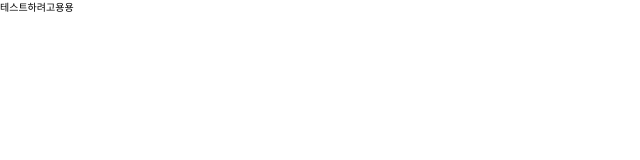
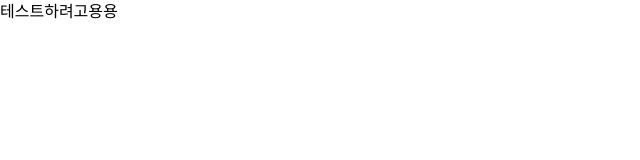
Before and after one commit to mingmi9/fe11-part4-team1-coworkers, a Next.js app: page / in a window 1280 px wide. Shown: the top 160 px of the page, without its empty margins (0-640 px from the left). Built offline with nearby package versions, Linux system fonts and the light colour scheme; a web font is replaced by a local one.

Commit message:
chore: 폰트사이즈 설정변경

```diff
--- a/app/globals.css
+++ b/app/globals.css
@@ -20,6 +20,11 @@
     box-sizing: border-box;
     padding: 0;
   }
+  html,
+  body {
+    width: 100%;
+    height: 100%;
+  }
   /* 부드러운 스크롤을 위한 속성 */
   html {
     scroll-behavior: smooth;
@@ -27,5 +32,6 @@
   /* 부드러운 렌더링을 위한 속성 */
   body {
     font-family: 'Pretendard Variable', sans-serif;
+    font-size: 1.6rem;
   }
 }
--- a/tailwind.config.ts
+++ b/tailwind.config.ts
@@ -76,6 +76,16 @@ export default {
           brand: '#10B981',
         },
       },
+      fontSize: {
+        xs: '1.2rem',
+        sm: '1.4rem',
+        base: '1.6rem',
+        lg: '1.8rem',
+        xl: '2.0rem',
+        '2xl': '2.4rem',
+        '3xl': '3.0rem',
+        '4xl': '3.6rem',
+      },
     },
   },
   plugins: [],
```
